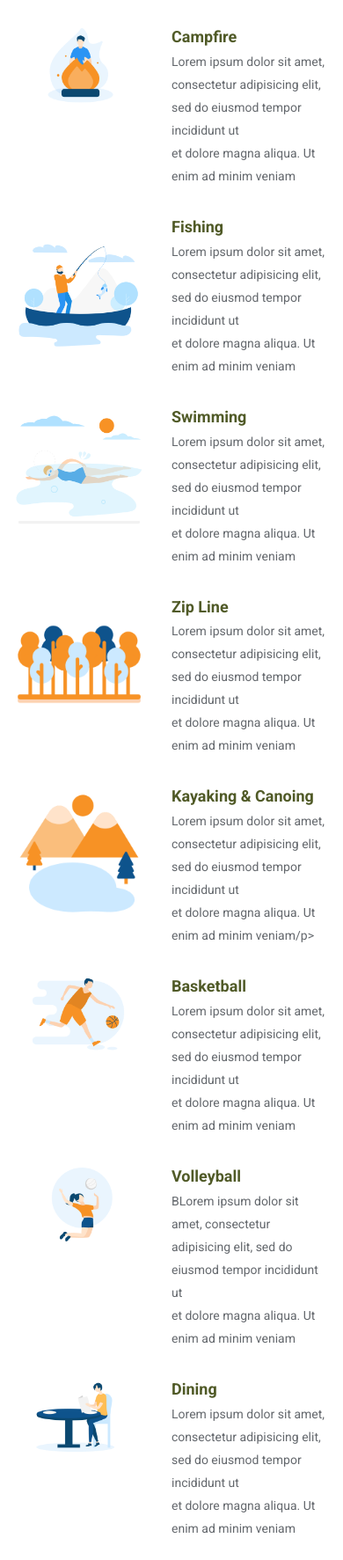
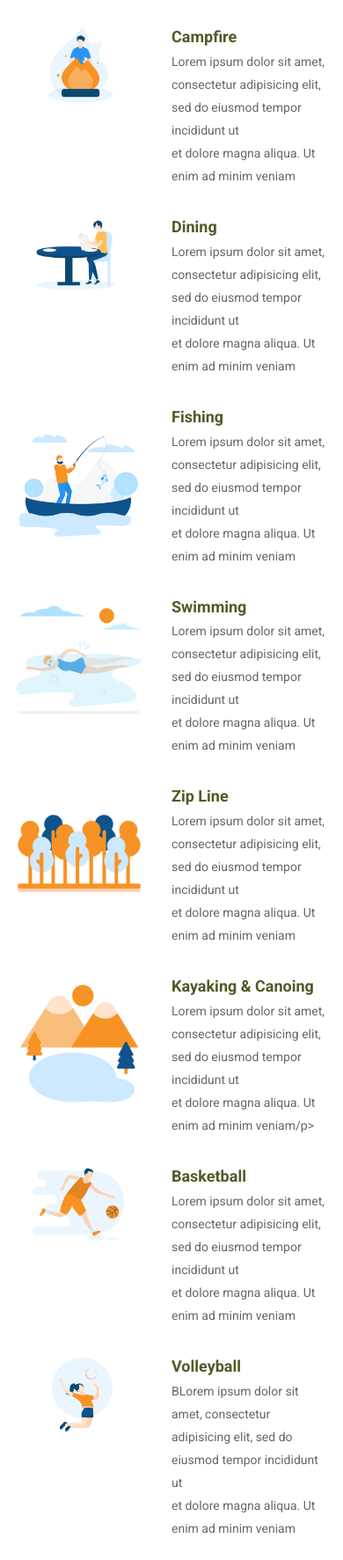
Before and after one commit to NaguitSirAngel/camp-moses-site, a PHP site: page / in a window 390 px wide. Shown: the part 1579-3352 px from the top of the page at 88% size. Run offline with PHP 8.4, Linux system fonts and the light colour scheme; some libraries are stand-ins or nearby versions.

Commit message:
cleaned code
still working on responsive image

```diff
--- a/css/main.css
+++ b/css/main.css
@@ -432,10 +432,10 @@ ul.nostyle i {
 #cottages .portfolio-filter > li:last-child a {
   border-radius: 0 4px 4px 0;
 }
-#cottages .portfolio-items {
+#cottages .row .portfolio-items {
   margin: -15px;
 }
-#cottages .portfolio-item {
+#cottages .row .portfolio-item {
   width: 24.9%;
   float: left;
   padding: 15px;
@@ -445,10 +445,10 @@ ul.nostyle i {
   -ms-box-sizing: border-box;
   box-sizing: border-box;
 }
-#cottages .portfolio-item .portfolio-item-inner {
+#cottages .row .portfolio-item .portfolio-item-inner {
   position: relative;
 }
-#cottages .portfolio-item .portfolio-item-inner .portfolio-info {
+#cottages .row .portfolio-item .portfolio-item-inner .portfolio-info {
   opacity: 0;
   transition: opacity 400ms;
   -webkit-transition: opacity 400ms;
@@ -460,13 +460,13 @@ ul.nostyle i {
   background: rgba(0, 0, 0, 0.5);
   color: #fff;
 }
-#cottages .portfolio-item .portfolio-item-inner .portfolio-info h3 {
+#cottages .row .portfolio-item .portfolio-item-inner .portfolio-info h3 {
   font-size: 16px;
   line-height: 1;
   margin: 0;
   color: #fff;
 }
-#cottages .portfolio-item .portfolio-item-inner .portfolio-info .preview {
+#cottages .row .portfolio-item .portfolio-item-inner .portfolio-info .preview {
   position: absolute;
   top: -18px;
   right: 12px;
@@ -482,7 +482,7 @@ ul.nostyle i {
   box-shadow: 0 0 0 2px #fff;
   -webkit-box-shadow: 0 0 0 2px #fff;
 }
-#cottages .portfolio-item:hover .portfolio-info {
+#cottages .row .portfolio-item:hover .portfolio-info {
   opacity: 1;
 }
 /* Start: Recommended Isotope styles */
@@ -979,3 +979,6 @@ ul.nostyle i {
         display: none;
     }
 }
+.myImg{
+  max-width: 150px;
+}
--- a/index.html
+++ b/index.html
@@ -117,7 +117,7 @@
                     <div class="col-md-4 col-sm-6 wow fadeInUp" data-wow-duration="300ms" data-wow-delay="0ms">
                         <div class="media service-box">
                             <div class="pull-left">
-                                <img src="assets/png images/camping.png" style="width: 150px;">
+                                <img src="assets/png images/camping.png" class="myImg">
                             </div>
                             <div class="media-body">
                                 <h4 class="media-heading">Camp Ground</h4>
@@ -129,7 +129,7 @@
                     <div class="col-md-4 col-sm-6 wow fadeInUp" data-wow-duration="300ms" data-wow-delay="100ms">
                         <div class="media service-box">
                             <div class="pull-left">
-                                <img src="assets/png images/campfire.png" style="width: 150px;">
+                                <img src="assets/png images/campfire.png" class="myImg">
                             </div>
                             <div class="media-body">
                                 <h4 class="media-heading">Campfire</h4>
@@ -138,10 +138,22 @@
                         </div>
                     </div><!--/.col-md-4-->
 
+                    <div class="col-md-4 col-sm-6 wow fadeInUp" data-wow-duration="300ms" data-wow-delay="500ms">
+                        <div class="media service-box">
+                            <div class="pull-left">
+                                <img src="assets/png images/dining.png" class="myImg">
+                            </div>
+                            <div class="media-body">
+                                <h4 class="media-heading">Dining</h4>
+                                <p>Lorem ipsum dolor sit amet, consectetur adipisicing elit, sed do eiusmod tempor incididunt ut <br> et dolore magna aliqua. Ut enim ad minim veniam</p>
+                            </div>
+                        </div>
+                    </div><!--/.col-md-4-->
+
                     <div class="col-md-4 col-sm-6 wow fadeInUp" data-wow-duration="300ms" data-wow-delay="200ms">
                         <div class="media service-box">
                             <div class="pull-left">
-                                <img src="assets/png images/fishing.png" style="width: 150px;">
+                                <img src="assets/png images/fishing.png" class="myImg">
                             </div>
                             <div class="media-body">
                                 <h4 class="media-heading">Fishing</h4>
@@ -153,7 +165,7 @@
                     <div class="col-md-4 col-sm-6 wow fadeInUp" data-wow-duration="300ms" data-wow-delay="300ms">
                         <div class="media service-box">
                             <div class="pull-left">
-                                <img src="assets/png images/swimming.png" style="width: 150px;">
+                                <img src="assets/png images/swimming.png" class="myImg">
                             </div>
                             <div class="media-body">
                                 <h4 class="media-heading">Swimming</h4>
@@ -165,7 +177,7 @@
                     <div class="col-md-4 col-sm-6 wow fadeInUp" data-wow-duration="300ms" data-wow-delay="400ms">
                         <div class="media service-box">
                             <div class="pull-left">
-                                <img src="assets/png images/nature-forest.png" style="width: 150px;">
+                                <img src="assets/png images/nature-forest.png" class="myImg">
                             </div>
                             <div class="media-body">
                                 <h4 class="media-heading">Zip Line</h4>
@@ -177,7 +189,7 @@
                     <div class="col-md-4 col-sm-6 wow fadeInUp" data-wow-duration="300ms" data-wow-delay="500ms">
                         <div class="media service-box">
                             <div class="pull-left">
-                                <img src="assets/png images/nature-lake.png" style="width: 150px;">
+                                <img src="assets/png images/nature-lake.png" class="myImg">
                             </div>
                             <div class="media-body">
                                 <h4 class="media-heading">Kayaking & Canoing</h4>
@@ -189,7 +201,7 @@
                     <div class="col-md-4 col-sm-6 wow fadeInUp" data-wow-duration="300ms" data-wow-delay="500ms">
                         <div class="media service-box">
                             <div class="pull-left">
-                                <img src="assets/png images/basketball.png" style="width: 150px;">
+                                <img src="assets/png images/basketball.png" class="myImg">
                             </div>
                             <div class="media-body">
                                 <h4 class="media-heading">Basketball</h4>
@@ -201,7 +213,7 @@
                     <div class="col-md-4 col-sm-6 wow fadeInUp" data-wow-duration="300ms" data-wow-delay="500ms">
                         <div class="media service-box">
                             <div class="pull-left">
-                                <img src="assets/png images/volleyball.png" style="width: 150px;">
+                                <img src="assets/png images/volleyball.png" class="myImg">
                             </div>
                             <div class="media-body">
                                 <h4 class="media-heading">Volleyball</h4>
@@ -210,17 +222,7 @@
                         </div>
                     </div><!--/.col-md-4-->
 
-                    <div class="col-md-4 col-sm-6 wow fadeInUp" data-wow-duration="300ms" data-wow-delay="500ms">
-                        <div class="media service-box">
-                            <div class="pull-left">
-                                <img src="assets/png images/dining.png" style="width: 150px;">
-                            </div>
-                            <div class="media-body">
-                                <h4 class="media-heading">Dining</h4>
-                                <p>Lorem ipsum dolor sit amet, consectetur adipisicing elit, sed do eiusmod tempor incididunt ut <br> et dolore magna aliqua. Ut enim ad minim veniam</p>
-                            </div>
-                        </div>
-                    </div><!--/.col-md-4-->
+
                 </div>
             </div><!--/.row-->
         </div><!--/.container-->
@@ -310,8 +312,9 @@
                 </ul><!--/#portfolio-filter-->
             </div>
 
+            <div class="row">
+                <div class="portfolio-items">
 
-            <div class="portfolio-items">
                     <div class="portfolio-item cottage">
                         <div class="portfolio-item-inner">
                             <img class="img-responsive" src="assets/images/Photos/Kubo/c1Cropped.jpg" alt="">
@@ -432,6 +435,9 @@
                         </div>
                     </div><!--/.portfolio-item-->
                 </div>
+            </div>
+
+
 
         </div><!--/.container-->
     </section><!--/#portfolio-->
```
Lines whose indentation alone changed are shown as unchanged.
